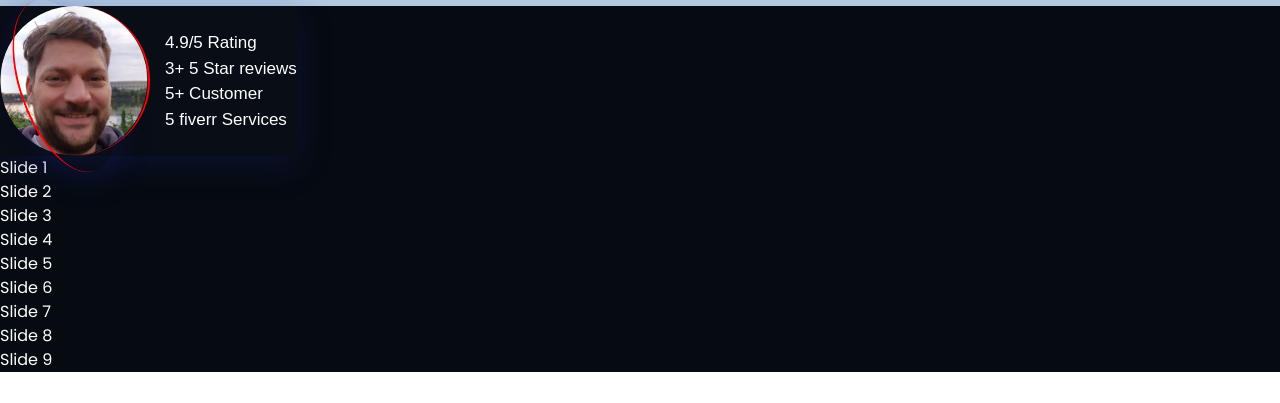
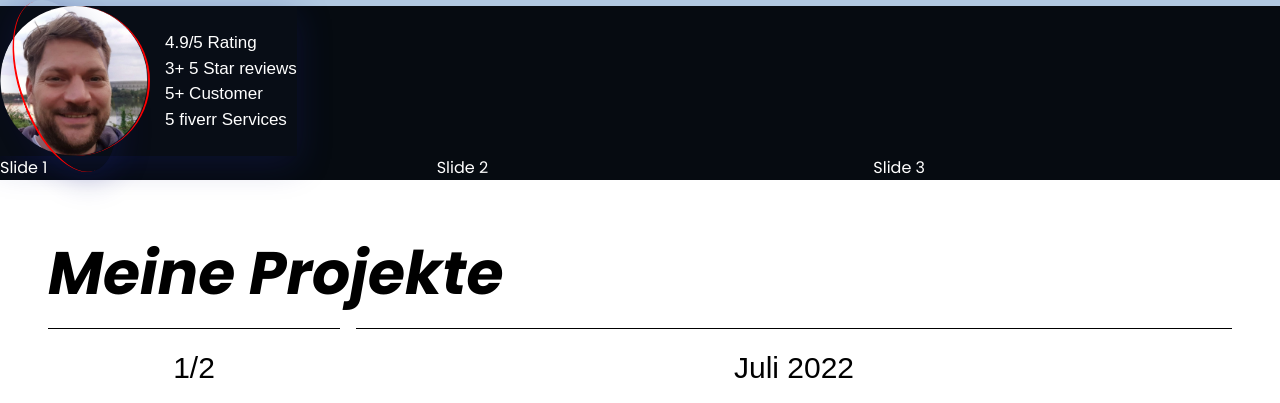
Before and after one commit to Techniquebeats/Portfolio, a website built with Parcel: page src/index.html in a window 1280 px wide. Shown: the part 1094-1497 px from the top of the page. Built offline with nearby package versions, Linux system fonts and the light colour scheme; a web font is replaced by a local one.

Commit message:
add swiper js

```diff
--- a/src/assets/js/app.js
+++ b/src/assets/js/app.js
@@ -1,4 +1,5 @@
 import gsap from "gsap";
+import Swiper from 'swiper';
 const bar = document.querySelector(".loading__bar--inner");
 const counter_num= document.querySelector(".loading__counter--number");
 let c = 0;
@@ -48,3 +49,12 @@ let barInterval = setInterval(()=>{
         });
     }
 }, 18);
+
+var swiper = new Swiper(".swiper", {
+    slidesPerView: 3,
+    spaceBetween: 30,
+    pagination: {
+      el: ".swiper-pagination",
+      clickable: true,
+    },
+});
--- a/src/assets/js/config.js
+++ b/src/assets/js/config.js
@@ -5,3 +5,4 @@ import "../styles/coolLinks.scss";
 import "../styles/skills.scss";
 import "../styles/projects.scss";
 import "../styles/reviews.scss";
+import "../styles/swiper.scss";
--- a/src/index.html
+++ b/src/index.html
@@ -179,7 +179,8 @@
         </div>
       </div>
       <!--Swiper-->
-      <div class="swiper mySwiper">
+      <div class="swiper__wrapper">
+        <div class="swiper">
           <div class="swiper-wrapper">
             <div class="swiper-slide">Slide 1</div>
             <div class="swiper-slide">Slide 2</div>
@@ -192,6 +193,7 @@
             <div class="swiper-slide">Slide 9</div>
           </div>
           <div class="swiper-pagination"></div>
+        </div>
       </div>
     </div>
     <!--Projekte -->
```
Also changed, not shown: src/assets/js/swiper.js (added). Lines whose indentation alone changed are shown as unchanged.
